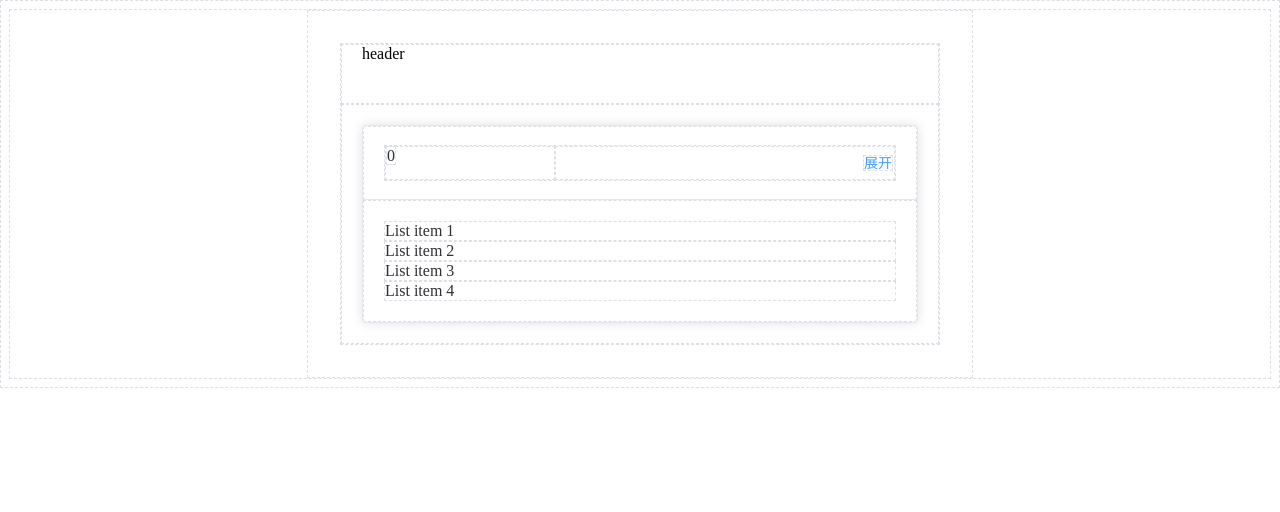
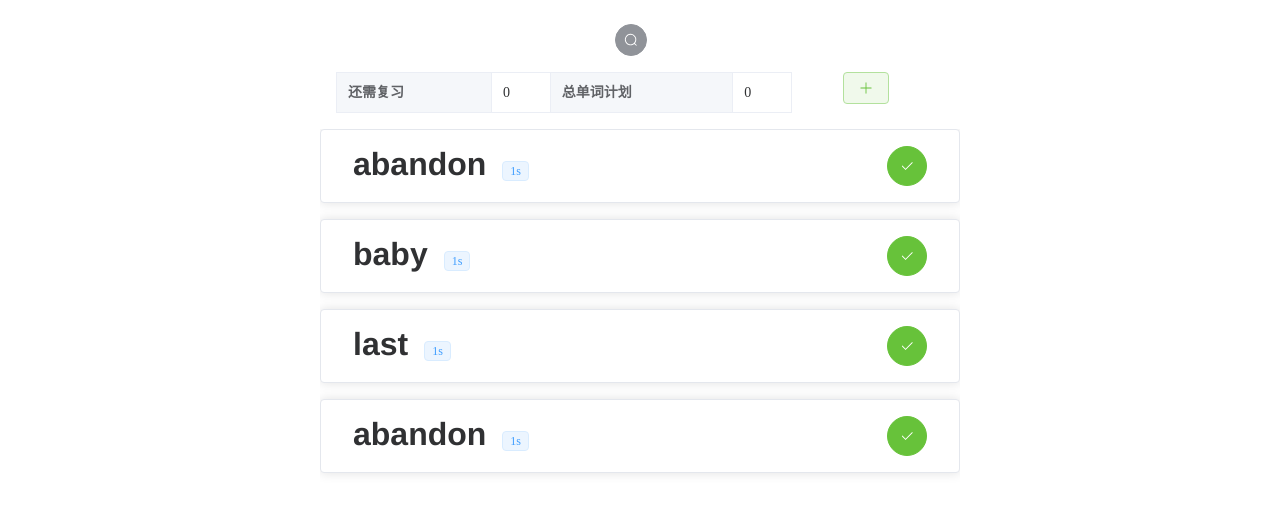
Before and after one commit to Drincann/reciter, a Vue app in the folder reciter-front/: page / in a window 1280 px wide. Shown: the top 512 px of the page. Built offline with nearby package versions, Linux system fonts and the light colour scheme.

Commit message:
feature: 完成前端 UI 和功能框架

```diff
--- a/reciter-front/src/App.vue
+++ b/reciter-front/src/App.vue
@@ -1,26 +1,105 @@
 <script setup lang="ts">
+import { ref, type Ref } from 'vue'
+import Searcher from './components/Searcher.vue'
 import Word from './components/Word.vue'
+import WordAdder from './components/WordAdder.vue'
+import WordInfo from './components/WordInfo.vue'
+interface WordData {
+  _id: string
+  word: string
+  note: string
+  nextTime: number
+}
+
+interface WordInfoData {
+  needReviewCount: number
+  totalCount: number
+}
+
+const wordInfoData: Ref<WordInfoData> = ref({
+  needReviewCount: 0,
+  totalCount: 0,
+})
+const words: Ref<WordData[]> = ref([
+  { _id: '1', word: 'abandon', note: ref('放弃\n泛起'), nextTime: Date.now() },
+  { _id: '2', word: 'baby', note: ref('婴儿'), nextTime: Date.now() },
+  { _id: '2', word: 'last', note: ref('婴儿'), nextTime: Date.now() },
+])
+
+function loadWords() {
+  words.value.push(words.value[0])
+}
 </script>
 
 <template>
+  <el-scrollbar always="true"> </el-scrollbar>
+  <div v-infinite-scroll="loadWords"></div>
+
+  <el-backtop :right="30" :bottom="80" />
   <el-container>
-    <el-header>header</el-header>
+    <el-header :gutter="10">
+      <el-row>
+        <Searcher></Searcher>
+      </el-row>
+      <el-row>
+        <el-col :span="18">
+          <WordInfo v-bind="wordInfoData"></WordInfo>
+        </el-col>
+        <el-col :span="2" :offset="2">
+          <WordAdder></WordAdder>
+        </el-col>
+      </el-row>
+    </el-header>
+
     <el-main class="main">
-      <Word></Word>
+      <Word
+        class="word-box"
+        v-bind="word"
+        v-for="(word, index) in words"
+        :key="index"
+      ></Word>
     </el-main>
   </el-container>
 </template>
 
 <style>
 #app {
-  max-width: 600px;
+  max-width: 40rem;
   margin: 0 auto;
-  padding: 2rem;
+  /* padding: 1rem; */
+  /* font-weight: normal; */
+}
 
-  font-weight: normal;
+.el-header {
+  padding: 1rem;
+  height: auto;
+}
+
+.el-header > * {
+  margin-bottom: 1rem;
+}
+
+.el-header > *:last-child {
+  margin-bottom: 0;
+}
+
+.el-main {
+  padding: 0;
+}
+
+.el-card__body {
+  padding: 1rem 2rem;
+}
+
+.el-card {
+  margin-bottom: 1rem;
+}
+
+.word-box:last-child {
+  margin-bottom: 10rem;
 }
 
 * {
-  border: dashed 1px var(--el-border-color);
+  /* border: dashed 1px var(--el-border-color); */
 }
 </style>
--- /dev/null
+++ b/reciter-front/src/components/Searcher.vue
@@ -0,0 +1,46 @@
+<script setup lang="ts">
+import { Search } from '@element-plus/icons-vue'
+import { ref } from 'vue'
+const searchStr = ref('')
+
+const InputEle = ref<HTMLInputElement | null>(null)
+
+let showInput = ref(false)
+let showSearchButton = ref(true)
+</script>
+
+<template>
+  <Transition name="el-zoom-in-center" @after-leave="showSearchButton = true">
+    <el-col :span="24" v-show="showInput">
+      <el-input
+        v-model="searchStr"
+        v-on:focusout="showInput = false"
+        placeholder="Search you input"
+        ref="InputEle"
+      />
+    </el-col>
+  </Transition>
+  <el-col :span="11"></el-col>
+
+  <Transition
+    name="el-zoom-in-center"
+    @after-leave=";(showInput = true), InputEle?.focus()"
+  >
+    <el-col :span="2" v-show="showSearchButton">
+      <el-button
+        class="search-button"
+        :icon="Search"
+        type="info"
+        circle
+        @click="showSearchButton = false"
+      >
+      </el-button>
+    </el-col>
+  </Transition>
+</template>
+
+<style>
+.search-button {
+  transition: all 0.3s ease-in-out;
+}
+</style>
--- a/reciter-front/src/components/Word.vue
+++ b/reciter-front/src/components/Word.vue
@@ -1,30 +1,140 @@
 <script setup lang="ts">
-import { reactive as r } from 'vue'
+import { computed } from '@vue/reactivity'
+import { ref } from 'vue'
+import {
+  Check,
+  DArrowLeft,
+  DArrowRight,
+  Refresh,
+  Remove,
+  Edit,
+} from '@element-plus/icons-vue'
 
-const state = r({ count: 0 })
-function inc() {
-  state.count++
+const props: Readonly<{ word?: string; note?: string }> = defineProps([
+  'word',
+  'note',
+  '_id',
+  'nextTime',
+])
+const noteList = computed(() => props.note?.split('\n') || [])
+const showDetails = ref(false)
+const editWordFormVisibal = ref(false)
+const form = ref({
+  word: props.word,
+  note: props.note,
+})
+function previousState() {}
+function nextState() {}
+function edit() {
+  editWordFormVisibal.value = true
 }
+function remove() {}
+function renewState() {}
 </script>
 
 <template>
-  <el-card>
-    <template #header>
-      <el-row>
-        <el-col :span="8">
-          <span>{{ state.count }}</span>
-        </el-col>
-        <el-col :span="16" class="buttonbox">
-          <el-button type="text" @click="inc">展开</el-button>
-        </el-col>
-      </el-row>
+  <el-card class="card">
+    <el-row @click.stop="showDetails = !showDetails" class="word-box">
+      <el-col :span="20">
+        <span class="word">{{ props.word }}</span>
+        <el-tag style="margin-left: 1rem" size="small">1s</el-tag>
+      </el-col>
+      <el-col :span="4" class="button-pass-box">
+        <el-button
+          type="success"
+          :icon="Check"
+          circle
+          @click.stop
+          size="large"
+        />
+      </el-col>
+    </el-row>
+    <hr v-show="showDetails" />
+
+    <transition name="el-zoom-in-top">
+      <div v-show="showDetails" class="card-details">
+        <el-row v-for="(note, index) in noteList" :key="index"
+          >- {{ note }}
+        </el-row>
+        <el-row class="card-details-controls">
+          <el-col>
+            <el-button
+              circle
+              :icon="DArrowLeft"
+              type="primary"
+              @click="previousState"
+            ></el-button>
+            <el-button
+              circle
+              :icon="DArrowRight"
+              type="primary"
+              @click="nextState"
+            ></el-button>
+            <el-button
+              circle
+              :icon="Refresh"
+              type="warning"
+              @click="renewState"
+            ></el-button>
+            <el-button
+              circle
+              :icon="Edit"
+              type="info"
+              @click="edit"
+            ></el-button>
+            <el-button
+              circle
+              :icon="Remove"
+              type="danger"
+              @click="remove"
+            ></el-button>
+          </el-col>
+        </el-row>
+      </div>
+    </transition>
+  </el-card>
+  <!-- 修改 word -->
+  <el-dialog v-model="editWordFormVisibal" title="修改单词">
+    <el-form :model="form">
+      <el-form-item label="Word"
+        ><el-input v-model.trim="form.word" placeholder="单词" />
+      </el-form-item>
+      <el-form-item label="Note">
+        <el-input
+          type="textarea"
+          v-model="form.note"
+          placeholder="翻译、例句、笔记等"
+        />
+      </el-form-item>
+    </el-form>
+    <template #footer>
+      <span class="dialog-footer">
+        <el-button @click="editWordFormVisibal = false">取消</el-button>
+        <el-button type="primary" @click="editWordFormVisibal = false"
+          >修改</el-button
+        >
+      </span>
     </template>
-    <div v-for="o in 4" :key="o" class="text item">{{ 'List item ' + o }}</div>
-  </el-card>
+  </el-dialog>
 </template>
 
 <style scoped>
-.buttonbox {
+.card-details-controls {
+  margin-top: 1rem;
   text-align: right;
 }
+.button-pass-box {
+  text-align: right;
+}
+
+.word {
+  font-family: 'Helvetica Neue', Helvetica, 'PingFang SC', 'Hiragino Sans GB',
+    'Microsoft YaHei', '微软雅黑', Arial, sans-serif;
+  font-size: 2rem;
+  font-weight: bold;
+}
+
+.word-box {
+  cursor: pointer;
+}
 </style>
--- /dev/null
+++ b/reciter-front/src/components/WordAdder.vue
@@ -0,0 +1,44 @@
+<script setup lang="ts">
+import { Plus } from '@element-plus/icons-vue'
+import { ref } from 'vue'
+const addWordFormVisibal = ref(false)
+const form = ref({
+  word: '',
+  note: '',
+})
+function addWord() {
+  console.log(form.value)
+}
+</script>
+
+<template>
+  <el-button
+    :icon="Plus"
+    type="success"
+    plain
+    @click.stop="addWordFormVisibal = true"
+  ></el-button>
+
+  <el-dialog v-model="addWordFormVisibal" title="添加单词">
+    <el-form :model="form">
+      <el-form-item label="Word"
+        ><el-input v-model.trim="form.word" placeholder="单词" />
+      </el-form-item>
+      <el-form-item label="Note">
+        <el-input
+          type="textarea"
+          v-model="form.note"
+          placeholder="翻译、例句、笔记等"
+        />
+      </el-form-item>
+    </el-form>
+    <template #footer>
+      <span class="dialog-footer">
+        <el-button @click="addWordFormVisibal = false">取消</el-button>
+        <el-button type="primary" @click="addWordFormVisibal = false"
+          >添加</el-button
+        >
+      </span>
+    </template>
+  </el-dialog>
+</template>
--- /dev/null
+++ b/reciter-front/src/components/WordInfo.vue
@@ -0,0 +1,14 @@
+<script setup lang="ts">
+defineProps(['needReviewCount', 'totalCount'])
+</script>
+<template>
+  <el-descriptions border>
+    <el-descriptions-item label="还需复习">
+      {{ needReviewCount }}</el-descriptions-item
+    >
+
+    <el-descriptions-item label="总单词计划">{{
+      totalCount
+    }}</el-descriptions-item>
+  </el-descriptions>
+</template>
```
